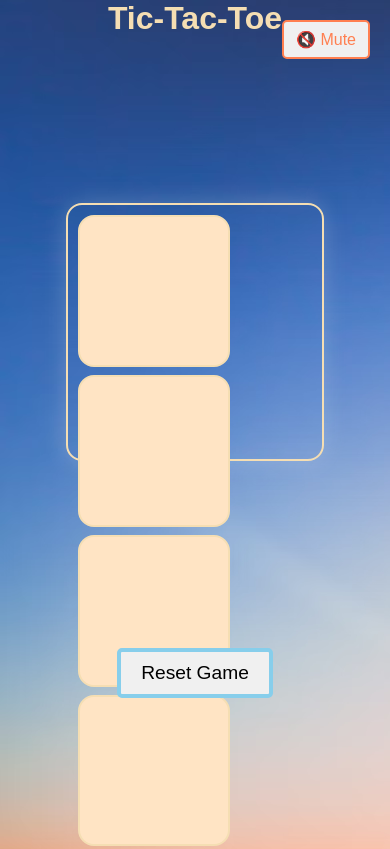
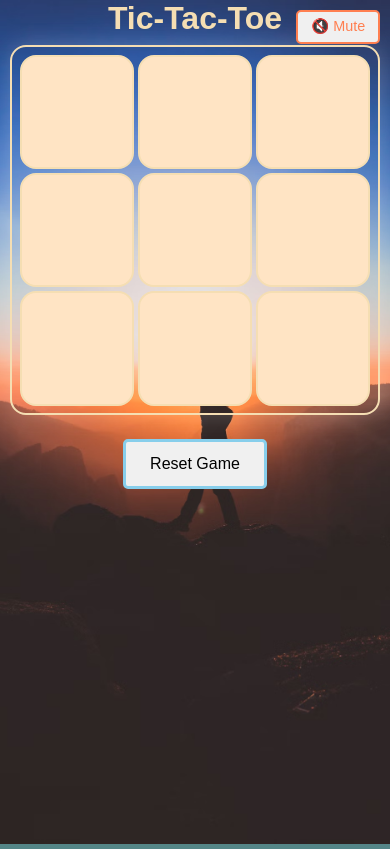
Before and after one commit to Aakash-Sharma-06/Tic-Tac-Toe, a plain HTML site: page index.html in a window 390 px wide. Shown: the top 849 px of the page. Drawn offline with Linux system fonts and the light colour scheme.

Commit message:
Update style_tic.css

```diff
--- a/style_tic.css
+++ b/style_tic.css
@@ -1,107 +1,90 @@
-*{
+* {
   margin: 0;
   padding: 0;
+  box-sizing: border-box;
 }
+
 body {
   font-family: Arial, sans-serif;
   background-color: #548687;
   text-align: center;
   color: wheat;
   background-image: url('image.png');
+  background-size: cover;
+  background-position: center;
+  background-repeat: no-repeat;
+  min-height: 100vh;
 }
-#newGame {
+
+#newGame,
+#reset {
   background-color: #f0f0f0;
-    border: 4px solid skyblue;
-    padding: 10px 20px;
-    font-size: 1.2rem;
+  border: 3px solid skyblue;
+  padding: 1rem 2rem;
+  font-size: 1rem;
   cursor: pointer;
   border-radius: 5px;
-    margin-top: 20px;
-}
-.msg-container {
-    animation: fadeIn 0.8s ease;
-}
-
-@keyframes fadeIn {
-    from { opacity: 0; transform: scale(0.8); }
-    to { opacity: 1; transform: scale(1); }
-}
-#reset{
-    background-color: #f0f0f0;
-    border: 4px solid skyblue;
-    padding: 10px 20px;
-    font-size: 1.2rem;
-    cursor: pointer;
-    border-radius: 5px;
-    margin-top: 20px;
-}
-.container {
-    height: 70vh;
-    display: flex;
-    justify-content: center;
-    align-items: center;
-}
-
-.game{
-    display: flex;
-    flex-wrap: wrap;
-    height: 60vmin;
-    width: 60vmin;
-    gap: 2vmin;
-    box-shadow: 0 0 25px rgba(255, 255, 255, 0.2);
-    border: 2px solid wheat;
-    border-radius: 1rem;
-    padding: 10px;
-}
-
-.box{
-    height: 18vh;
-    width: 18vh;
-    display: inline-block;
-    border: 2px solid wheat;
-    border-radius: 1rem;
-    font-size: 8vmin;
-    cursor: pointer;
-    line-height: normal;
-    background-color: bisque;
-    color: coral;
-    transition: background-color 0.3s ease;
+  margin: 1rem auto;
 }
 
 .msg-container {
+  animation: fadeIn 0.8s ease;
   height: fit-content;
   position: absolute;
   top: 20px;
   left: 50%;
   transform: translateX(-50%);
   background-color: rgba(255, 255, 255, 0.8);
-    padding: 10px;
+  padding: 1rem;
   border-radius: 10px;
   color: blue;
   z-index: 10;
 }
-.hide {
-display: none;
+
+@keyframes fadeIn {
+  from {
+    opacity: 0;
+    transform: scale(0.8);
+  }
+  to {
+    opacity: 1;
+    transform: scale(1);
+  }
 }
 
-#mute {
-    position: absolute;
-    top: 20px;
-    right: 20px;
-    background-color: #f0f0f0;
-    border: 2px solid coral;
-    padding: 8px 12px;
-    font-size: 1rem;
-    cursor: pointer;
-    border-radius: 5px;
-    transition: all 0.3s ease;
-    color: coral;
+.container {
+  height: auto;
+  display: flex;
+  justify-content: center;
+  align-items: center;
+  padding: 2vmin;
 }
 
-#mute:hover {
-    background-color: coral;
-    color: #f0f0f0;
+.game {
+  display: grid;
+  grid-template-columns: repeat(3, 1fr);
+  gap: 2vmin;
+  width: 90vmin;
+  max-width: 500px;
+  margin: auto;
+  box-shadow: 0 0 25px rgba(255, 255, 255, 0.2);
+  border: 2px solid wheat;
+  border-radius: 1rem;
+  padding: 2vmin;
 }
+
+.box {
+  aspect-ratio: 1/1;
+  width: 100%;
+  font-size: 8vmin;
+  border: 2px solid wheat;
+  border-radius: 1rem;
+  cursor: pointer;
+  background-color: bisque;
+  color: coral;
+  transition: background-color 0.3s ease, transform 0.2s ease;
+}
+
 .box:hover {
   background-color: #ffe4b5;
   transform: scale(1.05);
@@ -112,3 +95,62 @@ display: none;
   transform: scale(0.95);
   box-shadow: none;
 }
+
+#mute {
+  position: absolute;
+  top: 20px;
+  right: 20px;
+  background-color: #f0f0f0;
+  border: 2px solid coral;
+  padding: 0.5rem 1rem;
+  font-size: 1rem;
+  cursor: pointer;
+  border-radius: 5px;
+  color: coral;
+  transition: all 0.3s ease;
+}
+
+#mute:hover {
+  background-color: coral;
+  color: #f0f0f0;
+}
+
+.hide {
+  display: none;
+}
+
+/* Responsive Media Queries */
+@media (max-width: 768px) {
+  .game {
+    width: 80vmin;
+    gap: 1.5vmin;
+  }
+  .box {
+    font-size: 10vmin;
+  }
+  #newGame,
+  #reset {
+    font-size: 1rem;
+    padding: 0.8rem 1.5rem;
+  }
+  .msg-container {
+    font-size: 1rem;
+    padding: 0.8rem;
+  }
+}
+
+@media (max-width: 480px) {
+  .game {
+    width: 95vmin;
+    gap: 1vmin;
+  }
+  .box {
+    font-size: 12vmin;
+  }
+  #mute {
+    top: 10px;
+    right: 10px;
+    padding: 0.4rem 0.8rem;
+    font-size: 0.9rem;
+  }
+}
```
Lines whose indentation alone changed are shown as unchanged.
